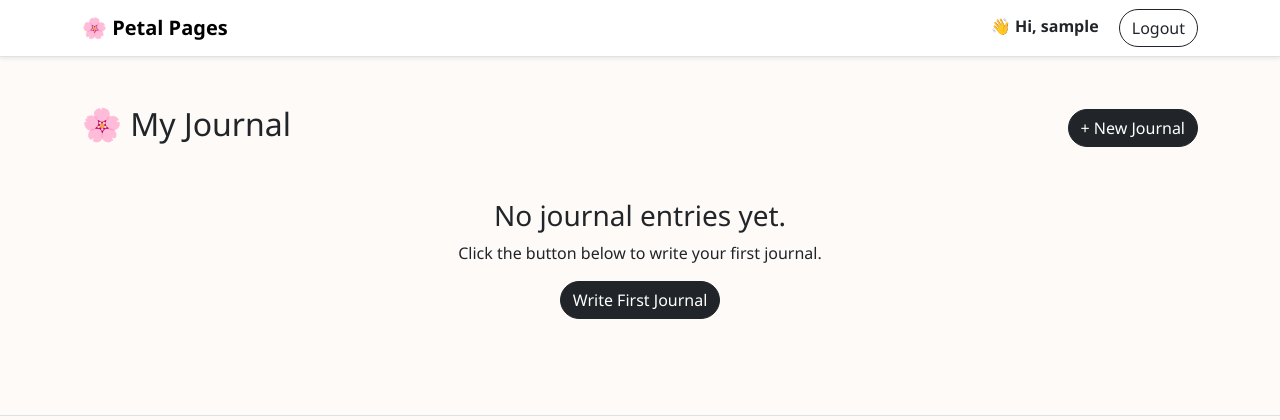
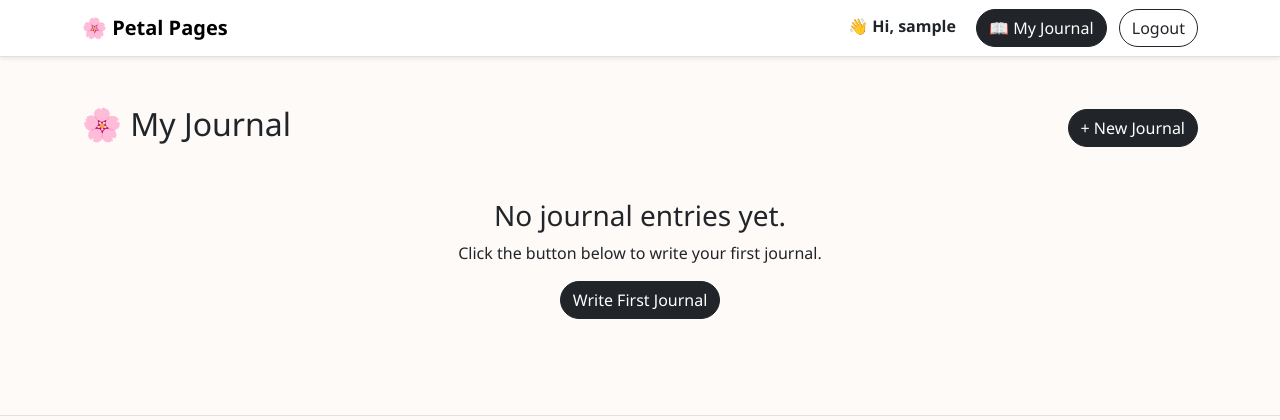
Before and after one commit to maharjankritima-sys/PetalPages, a Django app: page /journal/ in a window 1280 px wide. Shown: the top 420 px of the page. Run offline with Django 5.2, Linux system fonts and the light colour scheme; the visitor is signed in with stand-in values (Sample User, id 1); data that the repository does not hold is empty; parts of the project's set-up code (start-up, migrations or seed data) failed here and were passed over.

Commit message:
Complete CRUD operations for journal entries

```diff
--- a/journal/urls.py
+++ b/journal/urls.py
@@ -4,4 +4,15 @@ from . import views
 urlpatterns = [
     path("", views.dashboard, name="journal_dashboard"),
     path("new/", views.create_journal, name="create_journal"),
+     path("<int:journal_id>/", views.journal_detail, name="journal_detail"),
+     path(
+    "<int:journal_id>/edit/",
+    views.edit_journal,
+    name="edit_journal",
+),
+path(
+    "<int:journal_id>/delete/",
+    views.delete_journal,
+    name="delete_journal",
+),
 ]
--- a/journal/views.py
+++ b/journal/views.py
@@ -1,4 +1,4 @@
-from django.shortcuts import render, redirect
+from django.shortcuts import render, redirect, get_object_or_404
 from django.contrib.auth.decorators import login_required
 
 from .models import JournalEntry
@@ -7,7 +7,9 @@ from .forms import JournalEntryForm
 
 @login_required
 def dashboard(request):
-    journals = JournalEntry.objects.filter(owner=request.user).order_by("-created_at")
+    journals = JournalEntry.objects.filter(
+        owner=request.user
+    ).order_by("-created_at")
 
     return render(request, "journal/dashboard.html", {
         "journals": journals
@@ -34,3 +36,71 @@ def create_journal(request):
     return render(request, "journal/create.html", {
         "form": form
     })
+
+
+@login_required
+def journal_detail(request, journal_id):
+
+    journal = get_object_or_404(
+        JournalEntry,
+        id=journal_id,
+        owner=request.user
+    )
+
+    return render(request, "journal/detail.html", {
+        "journal": journal
+    })
+
+
+@login_required
+def edit_journal(request, journal_id):
+
+    journal = get_object_or_404(
+        JournalEntry,
+        id=journal_id,
+        owner=request.user
+    )
+
+    if request.method == "POST":
+
+        form = JournalEntryForm(
+            request.POST,
+            instance=journal
+        )
+
+        if form.is_valid():
+            form.save()
+            return redirect("journal_detail", journal.id)
+
+    else:
+
+        form = JournalEntryForm(instance=journal)
+
+    return render(
+        request,
+        "journal/edit.html",
+        {
+            "form": form,
+            "journal": journal,
+        }
+    )
+@login_required
+def delete_journal(request, journal_id):
+
+    journal = get_object_or_404(
+        JournalEntry,
+        id=journal_id,
+        owner=request.user
+    )
+
+    if request.method == "POST":
+        journal.delete()
+        return redirect("journal_dashboard")
+
+    return render(
+        request,
+        "journal/delete.html",
+        {
+            "journal": journal,
+        }
+    )
--- a/templates/journal/dashboard.html
+++ b/templates/journal/dashboard.html
@@ -30,6 +30,10 @@
             <p>
                 {{ journal.content|truncatewords:25 }}
             </p>
+            <a href="{% url 'journal_detail' journal.id %}"
+   class="btn btn-outline-dark">
+    Read More →
+</a>
 
         </div>
     </div>
--- a/templates/partials/navbar.html
+++ b/templates/partials/navbar.html
@@ -15,6 +15,9 @@
 
                 <form method="POST" action="{% url 'logout' %}" class="d-inline">
                     {% csrf_token %}
+                    <a href="{% url 'journal_dashboard' %}" class="btn btn-dark me-2">
+    📖 My Journal
+</a>
                     <button type="submit" class="btn btn-outline-dark">
                         Logout
                     </button>
```
Also changed, not shown: templates/journal/delete.html (added, +33 -0 lines), templates/journal/detail.html (added, +38 -0 lines), templates/journal/edit.html (added, +26 -0 lines).
